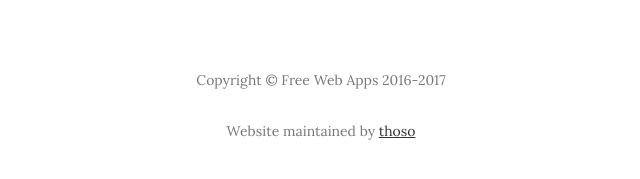
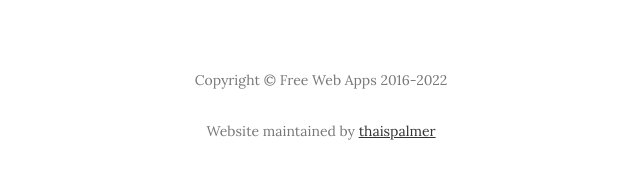
Before and after one commit to freewebapps/freewebapps.github.io, a plain HTML site: page index.html in a window 1280 px wide. Shown: the part 3406-3585 px from the top of the page, 319-959 px from the left. Drawn offline with nearby package versions, Linux system fonts and the light colour scheme.

Commit message:
Update repository url

```diff
--- a/index.html
+++ b/index.html
@@ -120,8 +120,8 @@
         <div class="container">
             <div class="row">
                 <div class="col-lg-8 col-lg-offset-2 col-md-10 col-md-offset-1">
-                    <p class="copyright text-muted">Copyright &copy; Free Web Apps 2016-2017</p>
-                    <p class="copyright text-muted">Website maintained by <a href="https://github.com/thoso" target="_blank">thoso</a></p>
+                    <p class="copyright text-muted">Copyright &copy; Free Web Apps 2016-2022</p>
+                    <p class="copyright text-muted">Website maintained by <a href="https://github.com/thaispalmer" target="_blank">thaispalmer</a></p>
                 </div>
             </div>
         </div>
```
Also changed, not shown: 1 other file.
